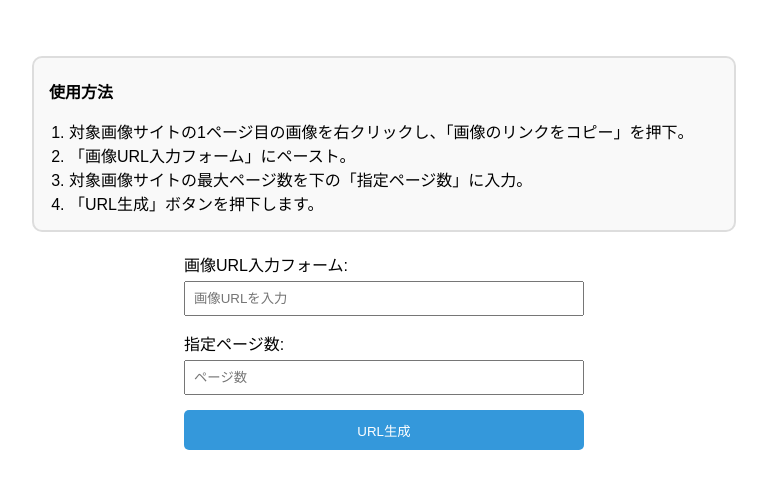
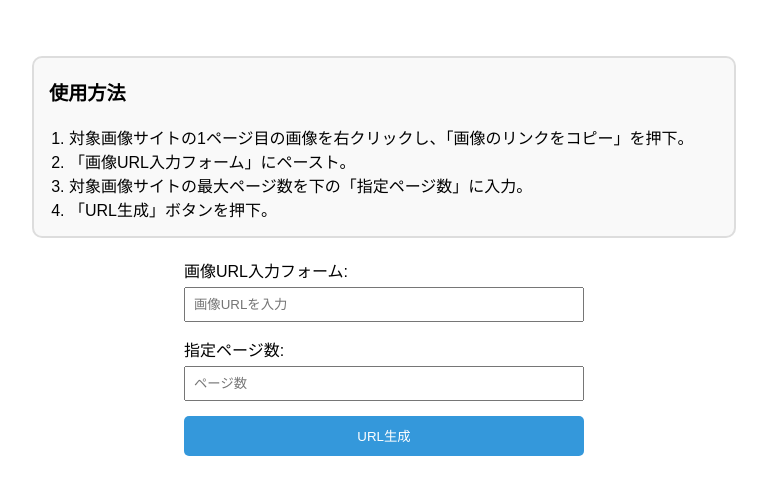
Before and after one commit to sakumafuminori/pictureDL, a plain HTML site: page index.html in a window 1280 px wide. Shown: the part 99-594 px from the top of the page, without its empty margins (256-1023 px from the left). Drawn offline with Linux system fonts and the light colour scheme.

Commit message:
微修正

```diff
--- a/index.html
+++ b/index.html
@@ -37,12 +37,15 @@
             background-color: #f9f9f9;
             padding-left: 15px;
             padding-right: 15px;
-            padding-top: 5px;
             padding-bottom: 15px;
             border-radius: 10px;
             text-align: left;
             max-width: 670px;
             margin: 20px auto;
+        }
+
+        #usageRules {
+          font-size: 1.2rem;
         }
 
         ol {
@@ -79,12 +82,12 @@
     <a id="hidden_link" href="https://nhentai.net/" target="_blank" style="text-decoration: none; color: transparent;">Hidden Link</a>
 
     <div id="usageBox">
-      <p><strong>使用方法</strong></p>
+      <p id="usageRules"><strong>使用方法</strong></p>
       <ol>
           <li>対象画像サイトの1ページ目の画像を右クリックし、「画像のリンクをコピー」を押下。</li>
           <li>「画像URL入力フォーム」にペースト。</li>
           <li>対象画像サイトの最大ページ数を下の「指定ページ数」に入力。</li>
-          <li>「URL生成」ボタンを押下します。</li>
+          <li>「URL生成」ボタンを押下。</li>
       </ol>
   </div>
 
@@ -137,7 +140,7 @@
                 var linkElement = document.createElement("a");
                 linkElement.href = imageUrl;
                 linkElement.target = "_blank"; // 修正：新しいウィンドウまたはタブで開くように設定
-                linkElement.innerText = "画像" + i + ": " + imageUrl;
+                linkElement.innerText = "・" + i + ": " + imageUrl;
 
                 imageUrlContainer.appendChild(linkElement);
             }
```
